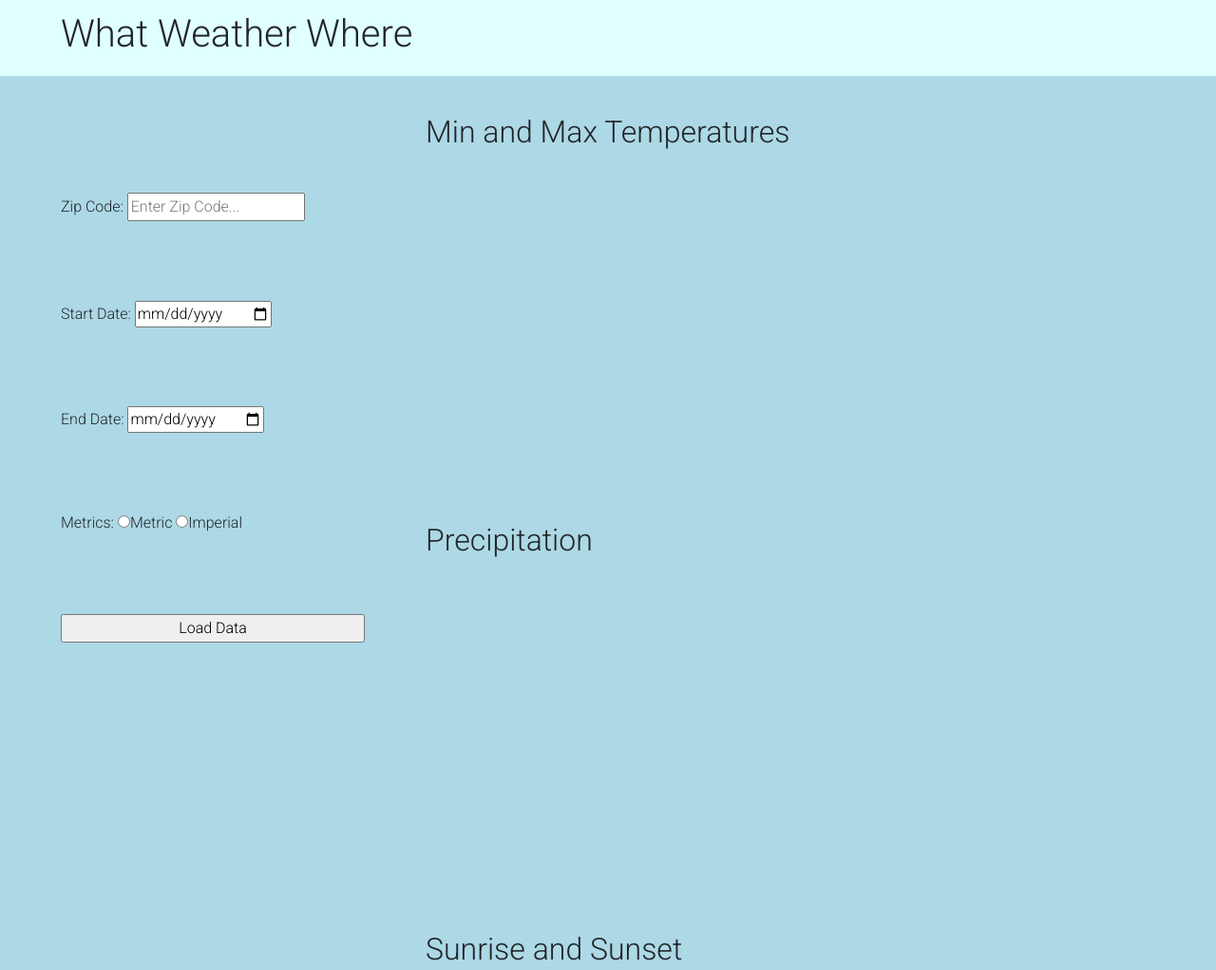
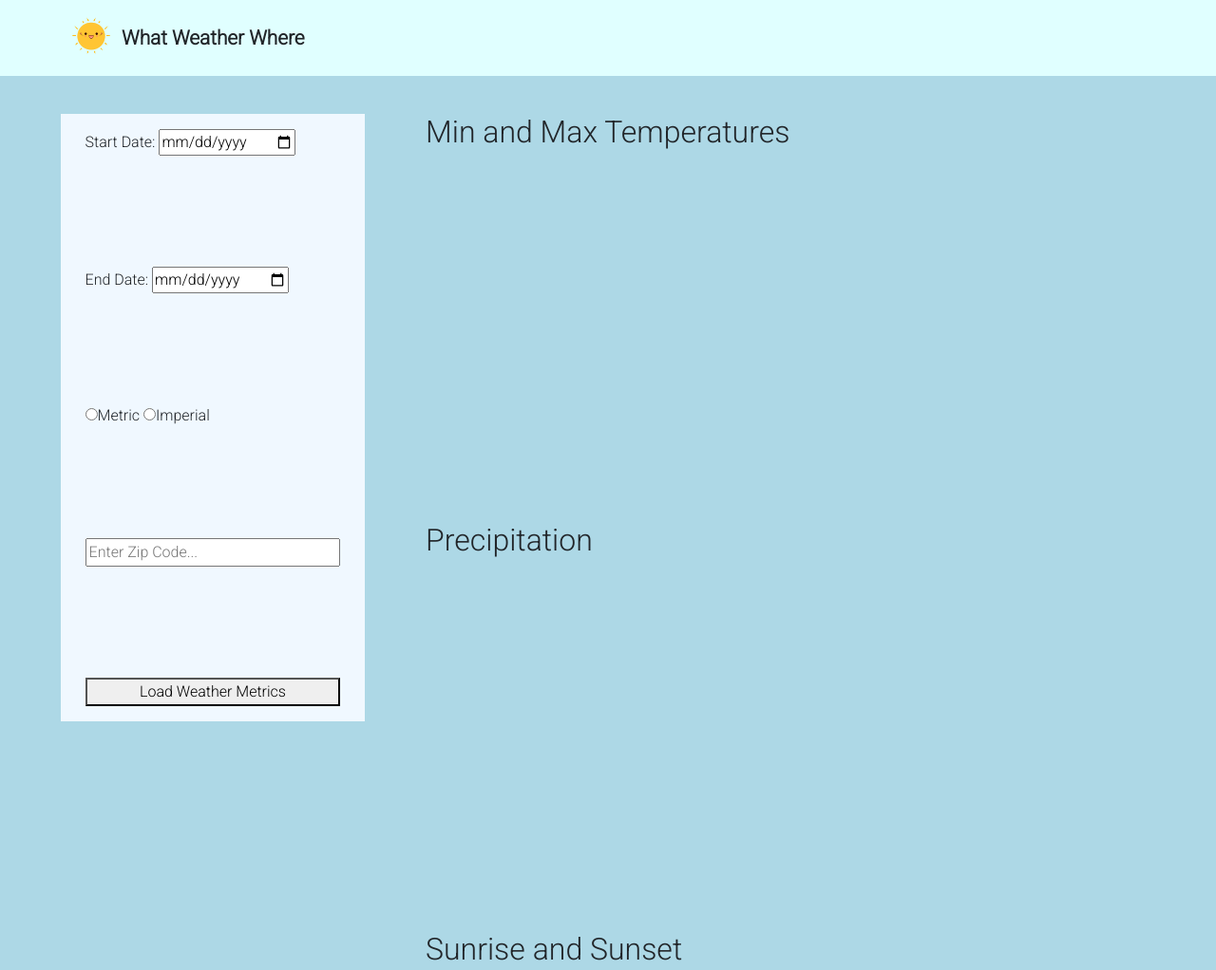
Before and after one commit to laurencary/what-weather-where, a website built with webpack: page index.html in a window 1280 px wide. Shown: the top 1022 px of the page at 95% size. Built offline with nearby package versions, Linux system fonts and the light colour scheme.

Commit message:
Replace form tags for better functionality

```diff
--- a/index.html
+++ b/index.html
@@ -25,26 +25,28 @@
 
 <body>
     <nav>
+        <img src="./src/images/happy-sun.png" alt="">
         <h1>What Weather Where</h1>
     </nav>
     <section class="content">
         <div class="form-container">
-            <form id="weather-form">
-                <label>Zip Code:
-                    <input type="text" class="zip-code-input" placeholder="Enter Zip Code...">
-                </label>
+            <aside id="weather-form">
                 <label>Start Date:
                     <input type="date" class="start-date-input">
                 </label>
                 <label>End Date:
                     <input type="date" class="end-date-input">
                 </label>
-                <label>Metrics:
+                <label>
                     <input type="radio" name="metrics" class="metric-input">Metric
                     <input type="radio" name="metrics" class="imperial-input">Imperial
                 </label>
-                <input type="submit" value="Load Data" id="load-data">
-            </form>
+                <label>
+                    <input type="text" class="zip-code-input" placeholder="Enter Zip Code...">
+                </label>
+                <button id="form-button">Load Weather Metrics</button>
+                <!-- <input type="submit" value="Load Data" id="load-data"> -->
+            </aside>
         </div>
         <div class="chart-container">
             <h2>Min and Max Temperatures</h2>
@@ -57,6 +59,8 @@
             <canvas id="daylight-chart"></canvas>
         </div>
     </section>
+
+    <footer></footer>
 </body>
 
 </html>
--- a/src/index.js
+++ b/src/index.js
@@ -13,9 +13,12 @@ document.addEventListener("DOMContentLoaded", () => {
 
     const zipCodeInputs = ['94301', '53704']
     const options = {}
-    const form = document.getElementById("weather-form")
-    form.addEventListener("submit", (event) => {
-        event.preventDefault();
+    const form = document.getElementById("form-button")
+
+    const zipCodeInput = document.querySelector(".zip-code-input");
+    // zipCodeInput.addEventListener('keyup keypress', )
+
+    form.addEventListener("click", (event) => {
         // const zipCodeInput = document.querySelector(".zip-code-input");
         // options.zipCode = zipCodeInput.value;
         const startDateInput = document.querySelector(".start-date-input");
@@ -42,6 +45,7 @@ document.addEventListener("DOMContentLoaded", () => {
         const precipChartDataset = DATA.createPrecipChartData(data);
         const sunChartDataset = DATA.createSunChartData(data);
         const daylightChartDataset = DATA.createDaylightChartData(data);
+
 
         tempChart = new Chart(
             tempCanvas,
--- a/src/index.scss
+++ b/src/index.scss
@@ -9,7 +9,6 @@ body {
 
 nav {
     position: fixed;
-    align-self: center;
     width: 100vw;
     height: 10vh;
     background-color: lightcyan;
@@ -20,16 +19,24 @@ nav {
 
 }
 
-h1 {
-    text-align: center;
+img {
+    max-width: 80%;
+    max-height: 80%;
     margin-left: 5vw;
 }
 
-form {
+h1 {
+    margin-bottom:0vh;
+    font-size: 130%;
+    font-weight: bolder;
+}
+
+aside {
     display: flex;
     flex-direction: column;
-    justify-content: space-evenly;
+    justify-content: space-between;
     height: 100%;
+    padding: 2vh 2vw 2vh 2vw;
 }
 
 .form-container {
@@ -37,6 +44,7 @@ form {
     width: 25vw;
     height: 80vh;
     position: fixed;
+    background-color: aliceblue;
 }
 
 .content {
@@ -53,3 +61,7 @@ form {
     margin: 5vh 5vw 5vh 5vw;
     width: 60vw;
 }
+
+.zip-code-input {
+    width: 100%;
+}
```
Also changed, not shown: todo.md (+4 -0 lines), dist/main.css, src/images/happy-sun.png (added), src/scripts/handlers.js (added), 1 other file.
